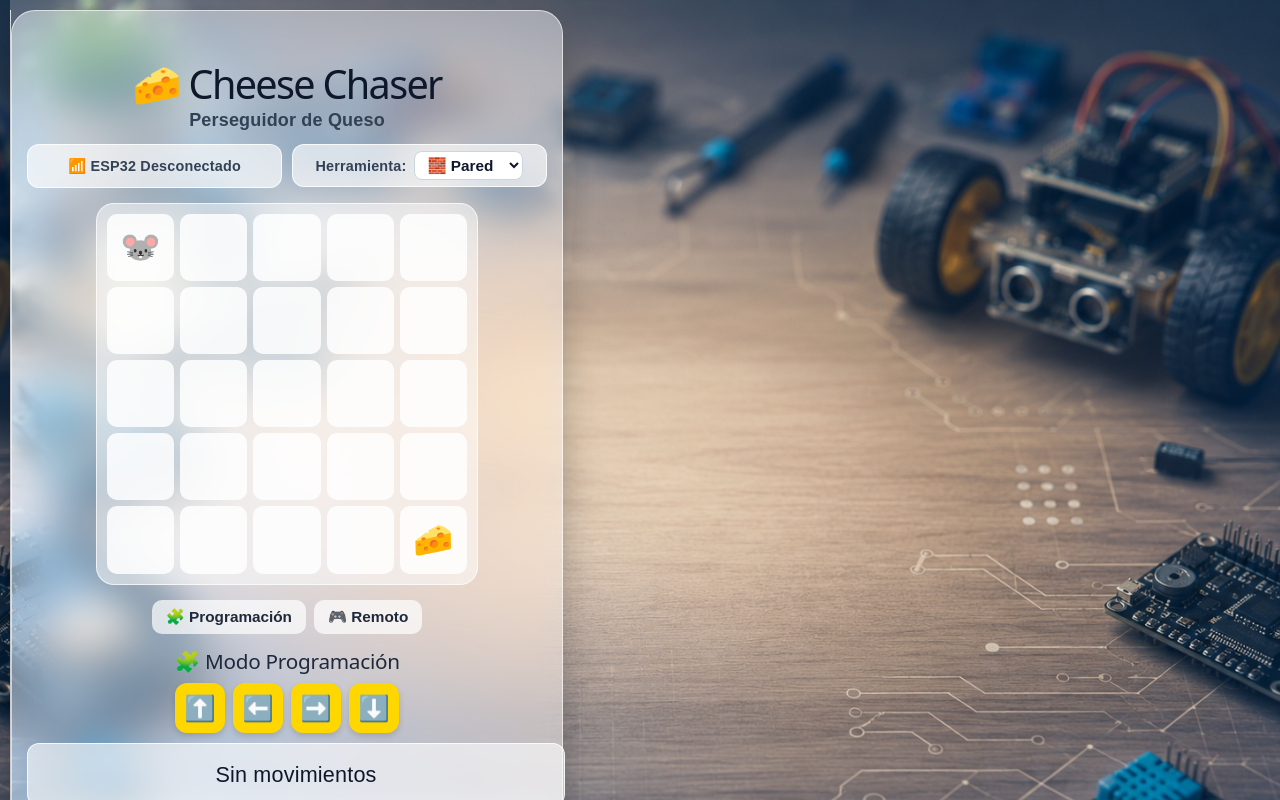
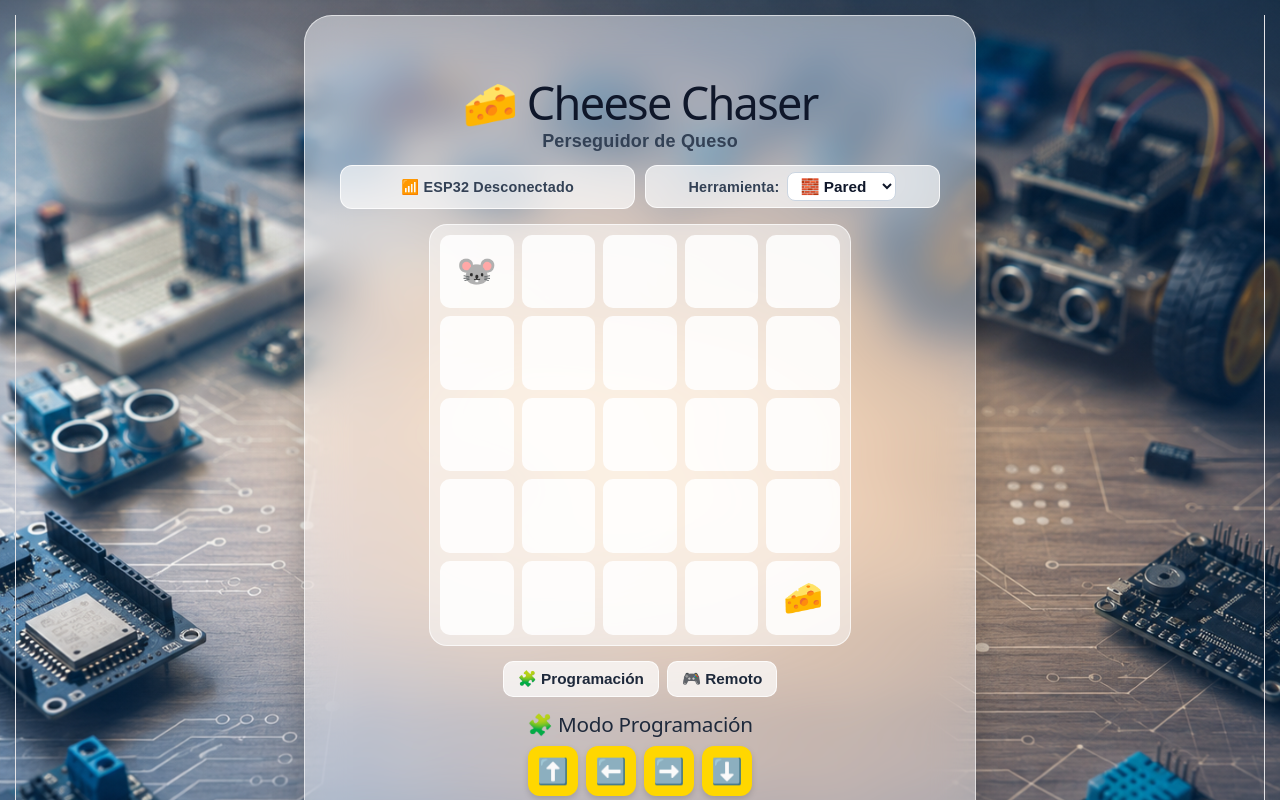
Before and after one commit to jpmax-c/mousebot-ui, a React (Vite) app: page / in a window 1280 px wide. Shown: the top 800 px of the page. Built offline with nearby package versions, Linux system fonts and the light colour scheme.

Commit message:
Update App.css

```diff
--- a/src/App.css
+++ b/src/App.css
@@ -1,28 +1,26 @@
+/* 1. RESET Y ESTRUCTURA BASE PARA CENTRADO ABSOLUTO */
 html, body, #root {
   width: 100%;
-  height: 100%;
   min-height: 100vh;
   margin: 0;
   padding: 0;
+  display: flex !important;
+  justify-content: center !important;
+  align-items: center !important;
 }
 
 body {
   background: url("./assets/fondo.jpg") no-repeat center center fixed;
   background-size: cover;
   font-family: Arial, sans-serif;
-  min-height: 100vh;
-  /* Centrado perfecto en ambos ejes */
-  display: flex !important;
-  justify-content: center !important;
-  align-items: center !important;
-  padding: 10px;
+  padding: 15px;
 }
 
-/* Tarjeta Principal Glassmorphism */
+/* 2. TARJETA PRINCIPAL GLASSMORPHISM */
 .app {
   width: 100%;
-  max-width: 520px; /* Ancho optimizado */
-  padding: 20px 15px;
+  max-width: 480px; /* Ancho por defecto para celulares */
+  padding: 24px 20px;
   text-align: center;
   color: #1e293b;
 
@@ -30,12 +28,16 @@
   backdrop-filter: blur(20px) saturate(180%);
   -webkit-backdrop-filter: blur(20px) saturate(180%);
 
-  border-radius: 24px;
+  border-radius: 28px;
   border: 1px solid rgba(255, 255, 255, 0.6);
   box-shadow: 0 15px 35px rgba(0, 0, 0, 0.25);
+
+  /* Forzamos el centrado horizontal si falla el flex del padre */
+  margin: auto !important;
+  transition: all 0.3s ease;
 }
 
-/* Corrección para que el título no se encima */
+/* Títulos */
 .header-title h1 {
   font-size: 2.2rem;
   line-height: 1.1;
@@ -59,7 +61,7 @@
   margin-bottom: 10px;
 }
 
-/* Barra superior horizontal y compacta */
+/* Barra superior compacta */
 .top-controls {
   display: flex;
   justify-content: space-between;
@@ -81,7 +83,7 @@
   min-width: 140px;
 }
 
-/* Estilo para el Desplegable de Herramientas */
+/* Desplegable de Herramientas */
 .edit-tools-dropdown {
   background: rgba(255, 255, 255, 0.65);
   padding: 6px 12px;
@@ -113,7 +115,7 @@
   outline: none;
 }
 
-/* Matriz Adaptable */
+/* Matriz */
 .main-layout {
   display: flex;
   justify-content: center;
@@ -129,18 +131,18 @@
   border-radius: 18px;
   border: 1px solid rgba(255, 255, 255, 0.7);
   width: 100%;
-  max-width: 360px; /* Evita que crezca demasiado en pantallas grandes */
+  max-width: 360px;
 }
 
 .cell {
-  aspect-ratio: 1 / 1; /* Cuadrados perfectos siempre */
+  aspect-ratio: 1 / 1;
   width: 100%;
   background: rgba(255, 255, 255, 0.85);
   border-radius: 10px;
   display: flex;
   justify-content: center;
   align-items: center;
-  font-size: clamp(1.4rem, 5vw, 1.8rem); /* Iconos escalables según el celular */
+  font-size: clamp(1.4rem, 5vw, 1.8rem);
   cursor: pointer;
   transition: all 0.2s ease;
   user-select: none;
@@ -172,6 +174,11 @@
   background: rgba(255, 255, 255, 0.7);
   color: #1e293b;
   transition: 0.2s;
+  border: 1px solid rgba(255, 255, 255, 0.8);
+}
+
+.mode-selector button:hover {
+  background: #ffffff;
 }
 
 .buttons {
@@ -192,6 +199,12 @@
   background: #ffd700;
   transition: 0.2s;
   box-shadow: 0 3px 6px rgba(0, 0, 0, 0.15);
+}
+
+.buttons button:hover,
+.remote-pad button:hover {
+  transform: scale(1.06);
+  background: #ffea00;
 }
 
 .route-box {
@@ -286,3 +299,20 @@
   cursor: pointer;
   margin-top: 10px;
 }
+
+/* 3. ADAPTACIÓN PARA PC / LAPTOS (PANTALLAS > 768px) */
+@media (min-width: 768px) {
+  .app {
+    max-width: 600px; /* Ensancha la tarjeta en la compu */
+    padding: 30px 35px;
+  }
+
+  .header-title h1 {
+    font-size: 2.5rem;
+  }
+
+  .maze-grid {
+    max-width: 400px;
+    gap: 8px;
+  }
+}
```
